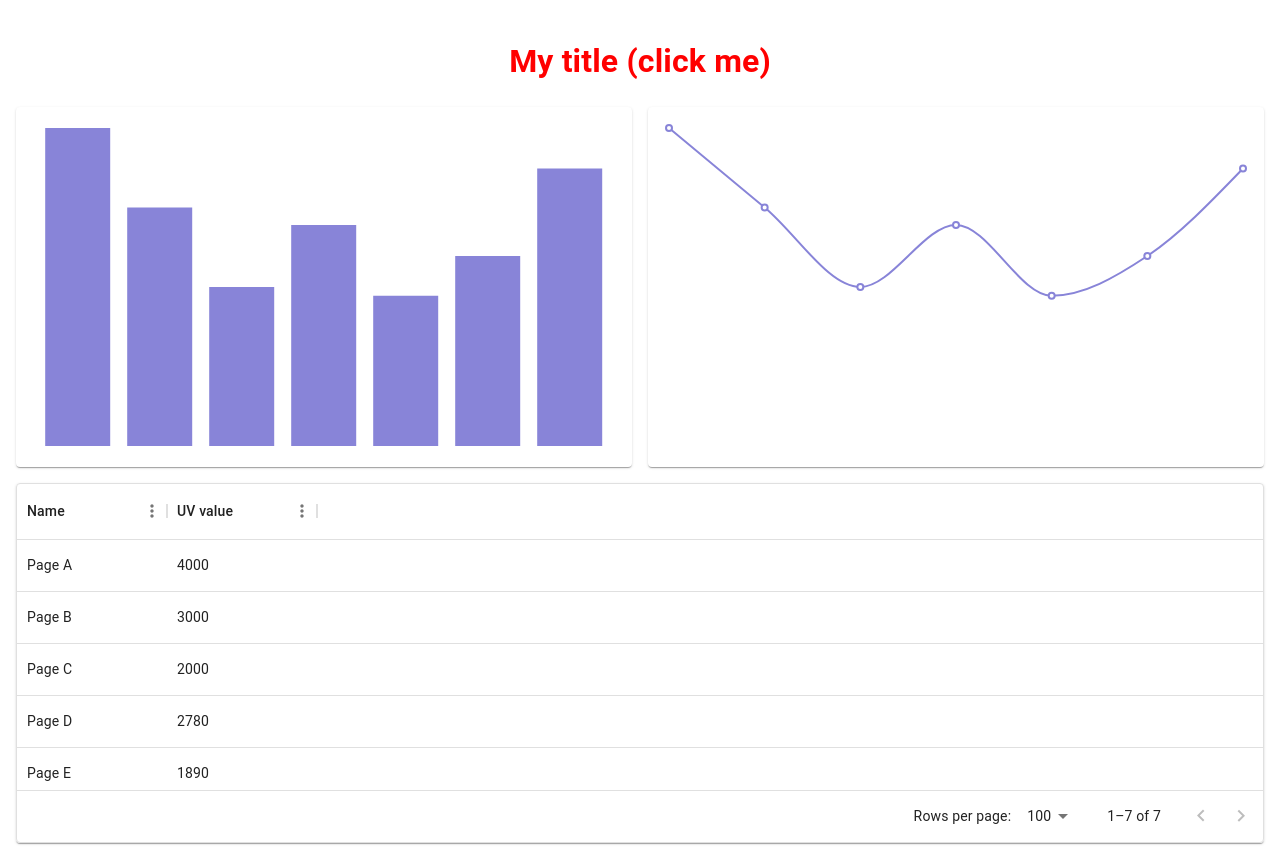
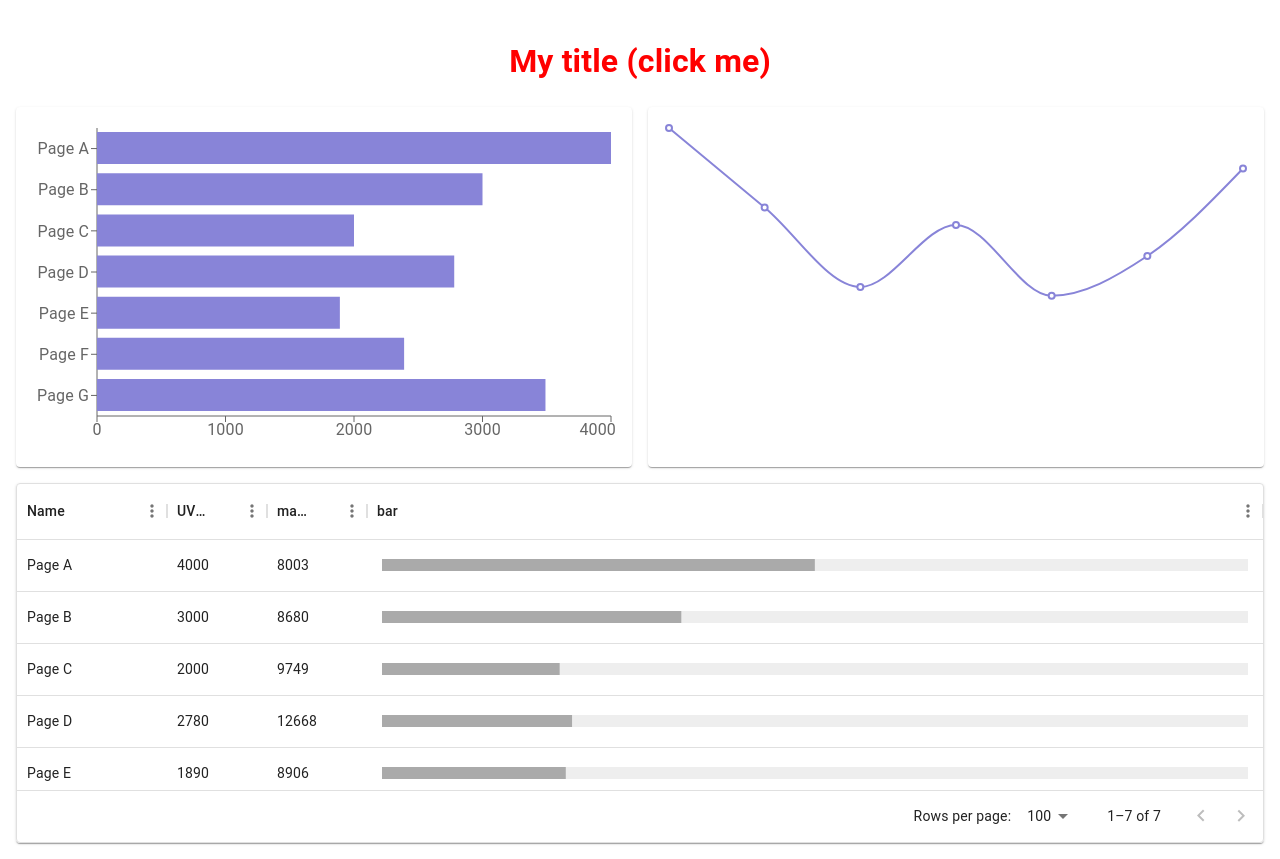
Before and after one commit to OrdinaSimke/react-recharts-training, a React (Create React App) app: page / in a window 1280 px wide. Built offline with nearby package versions, Linux system fonts and the light colour scheme.

Commit message:
5.Bar_in_DataTable

```diff
--- a/src/components/Bars/Bars.jsx
+++ b/src/components/Bars/Bars.jsx
@@ -1,11 +1,14 @@
-import { data } from 'data/data';
 import React, { useState } from 'react';
-import { Bar, BarChart, ResponsiveContainer } from 'recharts';
+import { Bar, BarChart, ResponsiveContainer, XAxis, YAxis } from 'recharts';
 
 export const Bars = (props) => {
+  const { data } = props;
+
   return (
     <ResponsiveContainer width="100%" height="100%">
-      <BarChart data={data}>
+      <BarChart layout="vertical" data={data}>
+        <XAxis type="number" />
+        <YAxis dataKey="name" type="category" />
         <Bar dataKey="uv" fill="#8884d8" />
       </BarChart>
     </ResponsiveContainer>
--- /dev/null
+++ b/src/components/DataTable/CellBar.jsx
@@ -0,0 +1,16 @@
+import React, { useState } from 'react';
+import { Bar, BarChart, ResponsiveContainer, XAxis, YAxis } from 'recharts';
+
+export const CellBar = (props) => {
+  const { data } = props;
+
+  return (
+    <ResponsiveContainer width="100%" height="100%">
+      <BarChart layout="vertical" data={data} barSize={12}>
+        <XAxis type="number" domain={[0, 1]} hide />
+        <YAxis dataKey="name" type="category" hide />
+        <Bar dataKey="value" fill="#aaa" background={{ fill: '#eee' }} />
+      </BarChart>
+    </ResponsiveContainer>
+  );
+};
--- a/src/components/DataTable/DataTable.jsx
+++ b/src/components/DataTable/DataTable.jsx
@@ -1,12 +1,42 @@
 import { DataGrid } from '@mui/x-data-grid';
-import { data } from 'data/data';
-import React, { useState } from 'react';
-
-const columns = [
-  { field: 'name', headerName: 'Name', width: 150 },
-  { field: 'uv', headerName: 'UV value', width: 150 },
-];
+import React, { useEffect, useState } from 'react';
+import { CellBar } from './CellBar';
+import { Box } from '@mui/material';
 
 export const DataTable = (props) => {
+  const { data } = props;
+  const [columns, setColumns] = useState([]);
+
+  useEffect(() => {
+    const cols = [
+      { field: 'name', headerName: 'Name', width: 150 },
+      { field: 'uv', headerName: 'UV value', width: 100 },
+      { field: 'max', headerName: 'max value', width: 100 },
+      {
+        headerName: 'bar',
+        flex: 1,
+        minWidth: 150,
+        sortable: false,
+        filterable: false,
+        renderCell: (row) => {
+          const newRow = [
+            {
+              ...row.row,
+              value: row.row.uv / row.row.max,
+            },
+          ];
+
+          return (
+            <Box sx={{ width: '100%', height: '50px' }}>
+              <CellBar data={newRow}></CellBar>
+            </Box>
+          );
+        },
+      },
+    ];
+
+    setColumns(cols);
+  }, []);
+
   return <DataGrid rows={data} columns={columns} />;
 };
--- a/src/components/Lines/Lines.jsx
+++ b/src/components/Lines/Lines.jsx
@@ -1,8 +1,9 @@
-import { data } from 'data/data';
 import React, { useState } from 'react';
 import { Line, LineChart, ResponsiveContainer } from 'recharts';
 
 export const Lines = (props) => {
+  const { data } = props;
+
   return (
     <ResponsiveContainer width="100%" height="100%">
       <LineChart data={data}>
--- a/src/pages/Dashboard.jsx
+++ b/src/pages/Dashboard.jsx
@@ -1,11 +1,27 @@
-import React from 'react';
+import React, { useEffect, useState } from 'react';
 import { Title } from 'components/Title/Title';
 import { Box, Grid, Paper } from '@mui/material';
 import { Bars } from 'components/Bars/Bars';
 import { Lines } from 'components/Lines/Lines';
 import { DataTable } from 'components/DataTable/DataTable';
 
+import { data } from 'data/data';
+
 export const Dashboard = (props) => {
+  const [myData, setMyData] = useState([]);
+
+  const randomNumberInRange = (min, max) => {
+    return Math.floor(Math.random() * (max - min + 1)) + min;
+  };
+
+  useEffect(() => {
+    const newData = data.map((d) => {
+      d.max = randomNumberInRange(d.uv, d.uv * 5);
+      return d;
+    });
+    setMyData(newData);
+  }, []);
+
   return (
     <Box sx={{ width: '100%', p: 2 }}>
       <Title value="My title (click me)"></Title>
@@ -13,17 +29,17 @@ export const Dashboard = (props) => {
       <Grid container spacing={2}>
         <Grid item xs={12} md={6}>
           <Paper sx={{ p: 2, height: '360px' }}>
-            <Bars />
+            <Bars data={myData} />
           </Paper>
         </Grid>
         <Grid item xs={12} md={6}>
           <Paper sx={{ p: 2, height: '360px' }}>
-            <Lines />
+            <Lines data={myData} />
           </Paper>
         </Grid>
         <Grid item xs={12} md={12}>
           <Paper sx={{ p: 0, height: '360px' }}>
-            <DataTable />
+            <DataTable data={myData} />
           </Paper>
         </Grid>
       </Grid>
```
